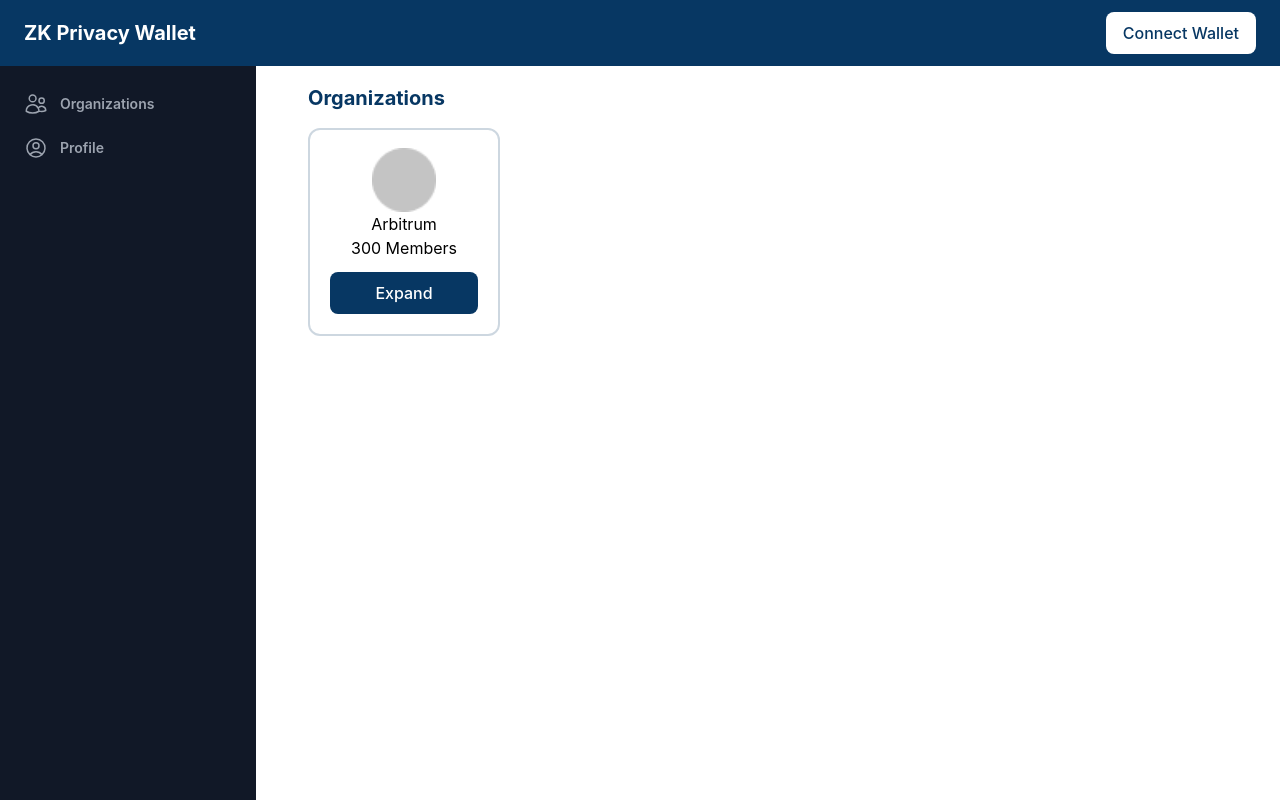
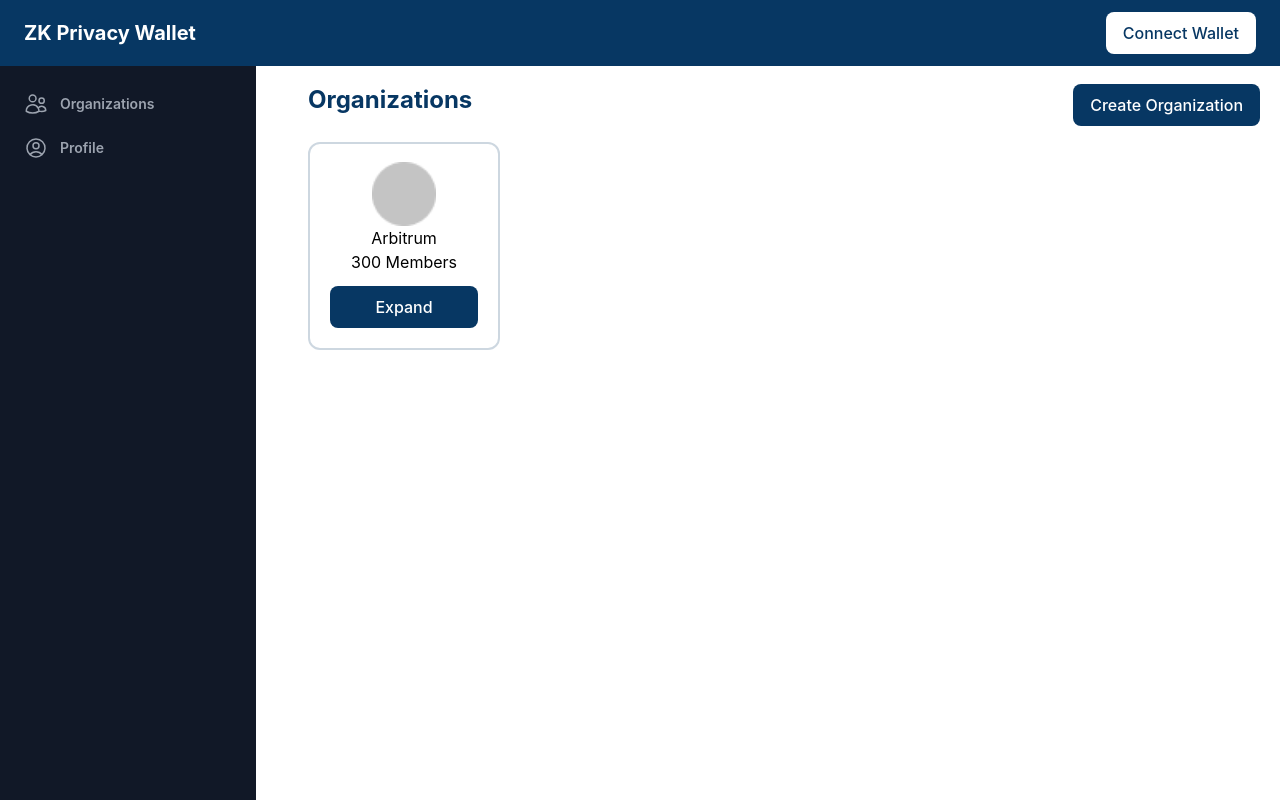
Before and after one commit to Ethglobal-ZK-Wallet/frontend, a React (Vite) app: page / in a window 1280 px wide. Built offline with nearby package versions, Linux system fonts and the light colour scheme; grey boxes are pictures that could not be loaded.

Commit message:
feat: add create buttons

```diff
--- a/src/pages/Dashboard/index.tsx
+++ b/src/pages/Dashboard/index.tsx
@@ -11,10 +11,17 @@ const Dashboard = () => {
     }
   ]
   return (
-    <div className="flex flex-col gap-4">
-      <h1 className="text-xl font-bold text-navy-blue-500">
-        Organizations
-      </h1>
+    <div className="flex flex-col gap-4 w-full">
+      <div className="flex justify-between w-full">
+        <h1 className="text-2xl font-bold text-navy-blue-500">
+          Organizations
+        </h1>
+        <Button
+          className = 'w-fit py-2 lg:px-4 font-medium rounded-lg overflow-hidden flex justify-center bg-navy-blue-500 text-white items-center'
+          onClick={() => {}}>
+          Create Organization
+        </Button>
+      </div>
       <div className="flex gap-3 w-full flex-wrap">
         {organizations.length > 0
           ? organizations.map((organization) => {
--- a/src/pages/Organization/index.tsx
+++ b/src/pages/Organization/index.tsx
@@ -1,6 +1,7 @@
 import {
   CalendarIcon,
 } from '@heroicons/react/24/outline'
+import Button from '../../components/Button'
 
 const Organization = () => {
 
@@ -40,7 +41,15 @@ const Organization = () => {
         </div>
       </div>
       <div className="flex flex-col gap-2 mt-10">
-        <h2 className="text-xl font-bold">Proposals</h2>
+        <div className="w-full flex justify-between">
+          <h2 className="text-xl font-bold">Proposals</h2>
+          <Button
+            className = 'w-fit py-1 lg:px-3 font-medium rounded-lg overflow-hidden flex justify-center bg-navy-blue-500 text-white items-center'
+            onClick={() => {}}
+          >
+            Create Proposal
+          </Button>
+        </div>
         <div className="w-full bg-white shadow border border-neutral-900/10 sm:rounded-md">
           <ul role="list" className="divide-y divide-gray-200">
             {proposals.length > 0
--- a/src/pages/Profile/index.tsx
+++ b/src/pages/Profile/index.tsx
@@ -1,4 +1,4 @@
-import { useParams } from "react-router-dom"
+import { useNavigate, useParams } from "react-router-dom"
 import Button from "../../components/Button"
 import {
   ArrowTopRightOnSquareIcon, CheckBadgeIcon, ExclamationTriangleIcon
@@ -10,6 +10,7 @@ import { Identity } from "@semaphore-protocol/identity"
 
 const Profile = () => {
   const { address } = useParams()
+  const navigate = useNavigate()
   const accountContext = useContext(AccountContext)
   const verified = accountContext.worldcoin && accountContext.identity instanceof Identity
   const account = address ?? "0xBaABFcA145D47ABbaEdc9732e3D62B074F30cba8"
@@ -24,15 +25,17 @@ const Profile = () => {
             : "User"
           } Profile
         </h1>
-        <Button
+        {!verified && <Button
           className='w-fit p-2 px-6 font-medium rounded-lg overflow-hidden flex justify-center items-center bg-navy-blue-500 text-white font-semibold text-lg'
-          onClick={() => {}}
+          onClick={() => {
+            navigate("/verify")
+          }}
         >
           <div className="w-6 mr-1 h-auto">
             <CheckBadgeIcon/>
           </div>
            Verify Account
-        </Button>
+        </Button>}
       </div>
       <div className="flex gap-2 items-center p-6 border border-navy-blue-500 rounded-xl w-8/12">
         <img src="/placeholder.png" className='w-16 h-auto object-contain' alt="Profile Picture"/>
--- a/src/pages/Vote/index.tsx
+++ b/src/pages/Vote/index.tsx
@@ -1,3 +1,4 @@
+import { useNavigate } from "react-router"
 import Button from "../../components/Button"
 import Tooltip from "../../components/Tooltip"
 import AccountTooltip from "./AccountTooltip"
@@ -5,12 +6,13 @@ import VotingModule from "./VotingModule"
 
 const Vote = () => {
   const account = "0x1234...5678"
+  const navigate = useNavigate()
   return (
     <div className="flex">
       <div className="flex flex-col gap-2 w-2/3">
         <div className="flex flex-col gap-2 items-start w-fit">
           <Button
-            onClick={() => {}}
+            onClick={() => { navigate(-1)}}
             className="w-fit py-1 lg:px-2 font-medium rounded-lg overflow-hidden flex justify-center bg-navy-blue-500/40 text-white text-sm items-center"
           >
             Back
```
